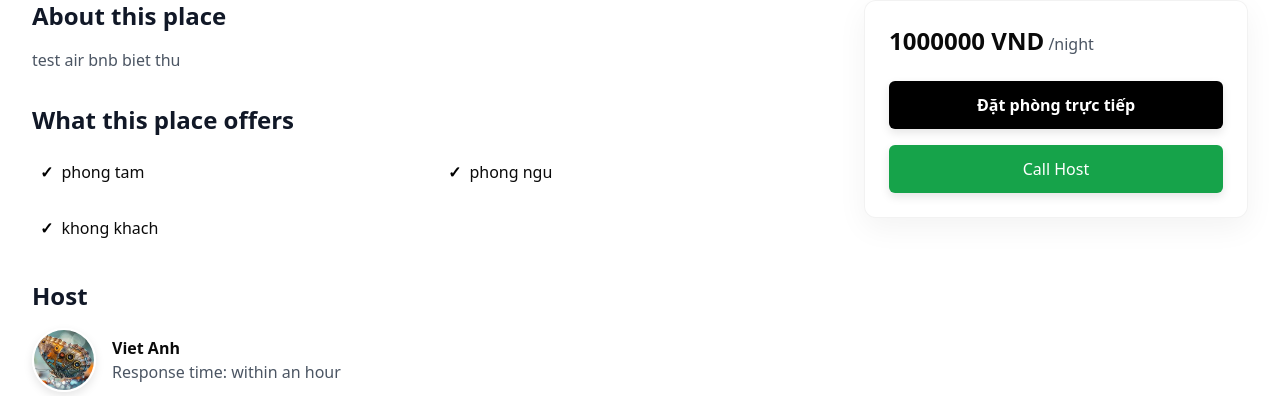
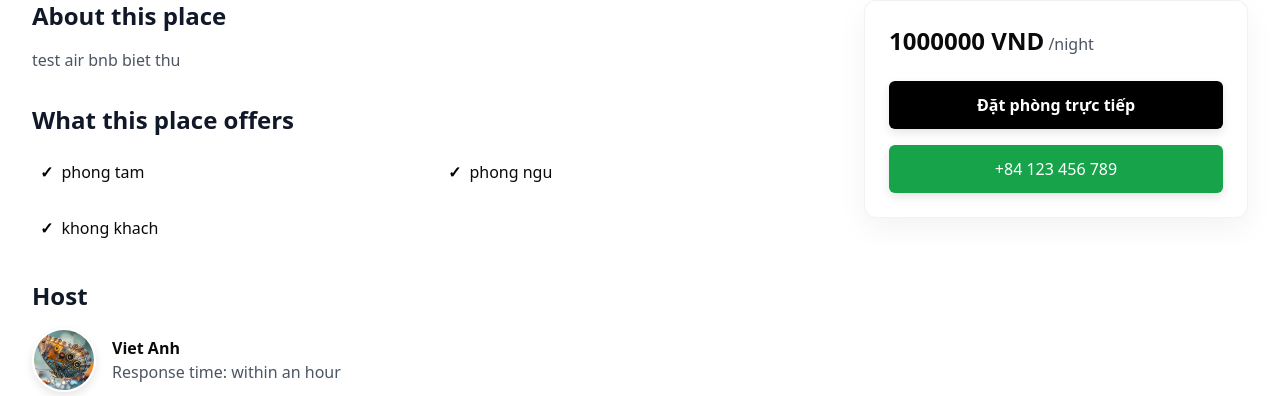
Before and after one commit to weteach-dev-khanh/airnbn, a Django app: a page that uses core/templates/core/airbnb_detail.html in a window 1280 px wide. Shown: the part 676-1072 px from the top of the page. Run offline with Django 5.2, Linux system fonts and the light colour scheme; data comes from the database, SQL or seed files in the repository; parts of the project's set-up code (start-up, migrations or seed data) failed here and were passed over; some libraries are stand-ins or nearby versions.

Commit message:
update phone number and email in booking

```diff
--- a/core/templates/core/airbnb_detail.html
+++ b/core/templates/core/airbnb_detail.html
@@ -123,7 +123,7 @@
                     <a href="tel:{{ listing.phone }}"
                         class="block w-full bg-green-600 text-white text-center py-3 rounded-md hover:bg-green-700 transition-all"
                         style="box-shadow: 0 4px 10px rgba(0,0,0,0.1);">
-                        Call Host
+                        {{ listing.phone }}
                     </a>
                     {% endif %}
 
@@ -289,8 +289,8 @@
                     </svg>
                 </div>
                 <h3 class="text-xl font-bold text-gray-900 mb-4">Đặt phòng thành công!</h3>
-                <h3 class="text-xl font-bold text-gray-900 mb-4">Host Line: 0123456789</h3>
-                <h3 class="text-xl font-bold text-gray-900 mb-4">Email: test@gmail.com</h3>
+                <h3 class="text-xl font-bold text-gray-900 mb-4">Host Line: {{ listing.phone }}</h3>
+                <h3 class="text-xl font-bold text-gray-900 mb-4">Email:contact@nguyenvietanh.com</h3>
                 <p class="text-gray-600 mb-6">
                     Chúng tôi đã nhận được thông tin đặt phòng của bạn, nhân viên sẽ liên hệ bạn trong thời gian sớm
                     nhất.
```
